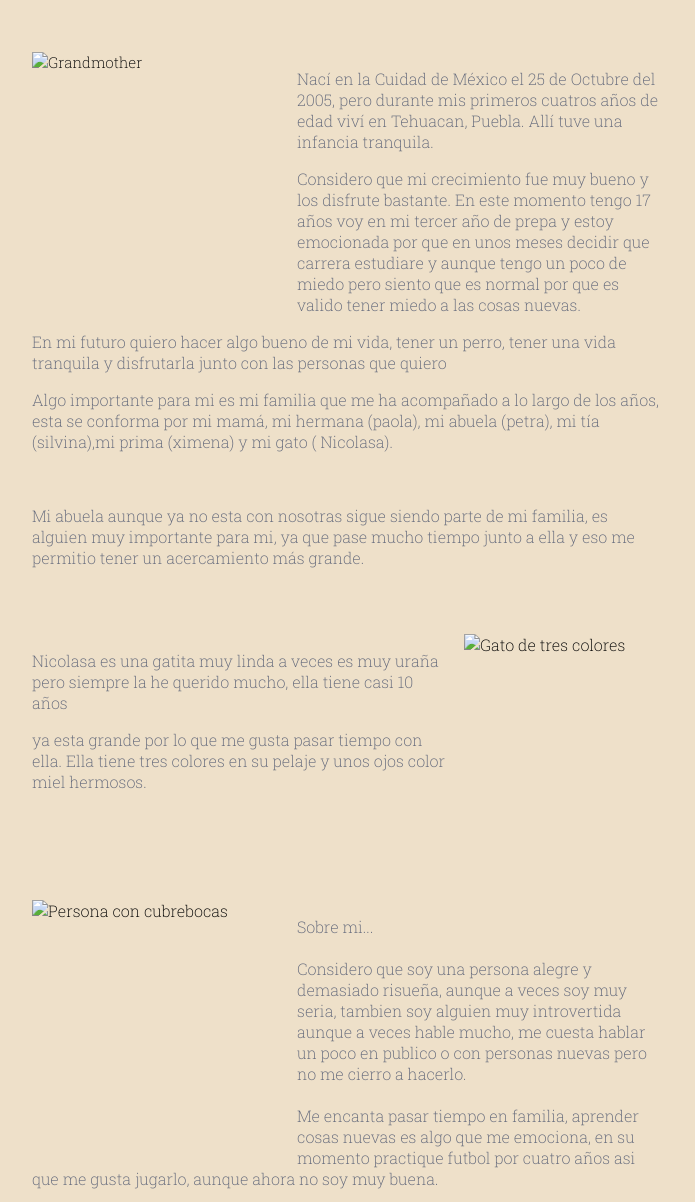
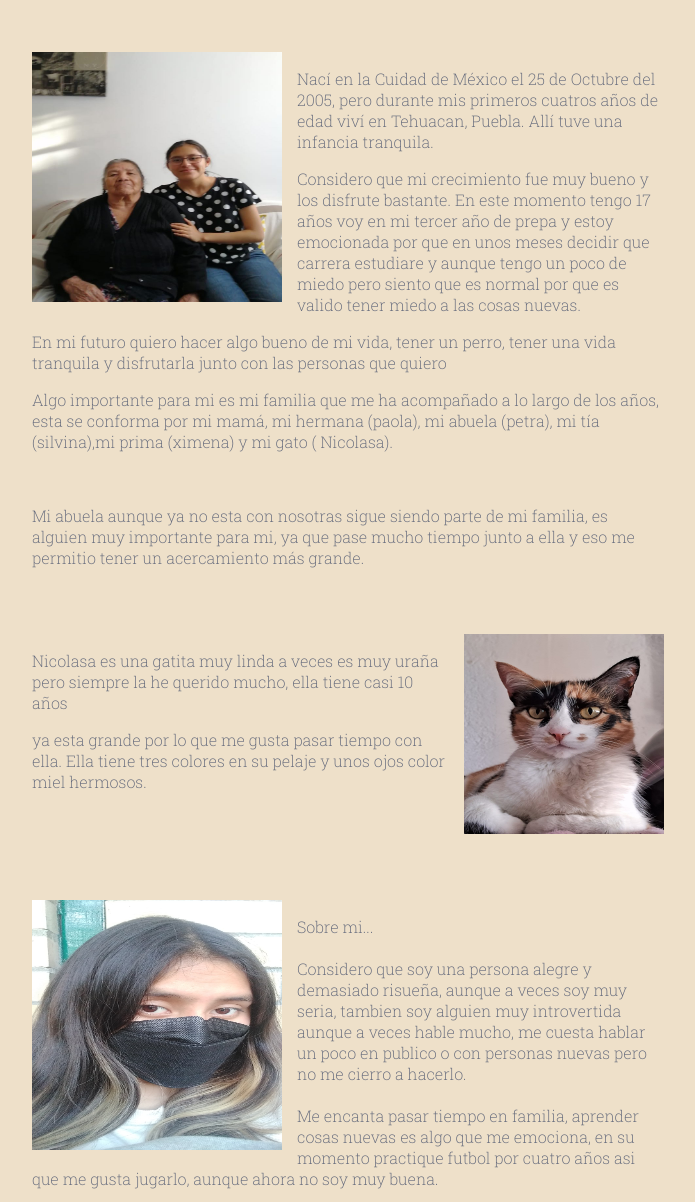
Before and after one commit to valemc259/Valeria, a plain HTML site: page index.html in a window 1280 px wide. Shown: the part 211-1413 px from the top of the page, without its empty margins (292-987 px from the left). Drawn offline with Linux system fonts and the light colour scheme; a web font is replaced by a local one.

Commit message:
Update index.html

```diff
--- a/index.html
+++ b/index.html
@@ -35,7 +35,7 @@
 
 <div class="Nacer">
     <img class="izquierda"
-    src="../Imagenes/abu.jpeg" alt="Grandmother">
+    src="abu.jpeg" alt="Grandmother">
 
 <h2>
 <aside><p>   Nací en la Cuidad de México el 25 de Octubre del 2005, pero durante mis primeros cuatros años de edad viví en Tehuacan, Puebla. Allí tuve una infancia tranquila. </p>
@@ -47,7 +47,7 @@
 </h2></div>
 <div class="Nico">
     <img class="derecha"
-    src="../Imagenes/nico.jpeg" alt="Gato de tres colores">
+    src="nico.jpeg" alt="Gato de tres colores">
 <aside><h2><p>   Nicolasa es una gatita muy linda a veces es muy uraña pero siempre la he querido mucho, ella tiene casi 10 años</p>
 <p>ya esta grande por lo que me gusta pasar tiempo con ella. Ella tiene tres colores en su pelaje y unos ojos color miel hermosos. </p>
    <p> </p></h2> </aside>
@@ -56,7 +56,7 @@
 </div>
 <div class="ME">
     <img class="izquierda1"
-    src="../Imagenes/Yo.jpg" alt="Persona con cubrebocas ">
+    src="Yo.jpg" alt="Persona con cubrebocas ">
 <h2><p> Sobre mi...
     <br/>
     <br/>
```
